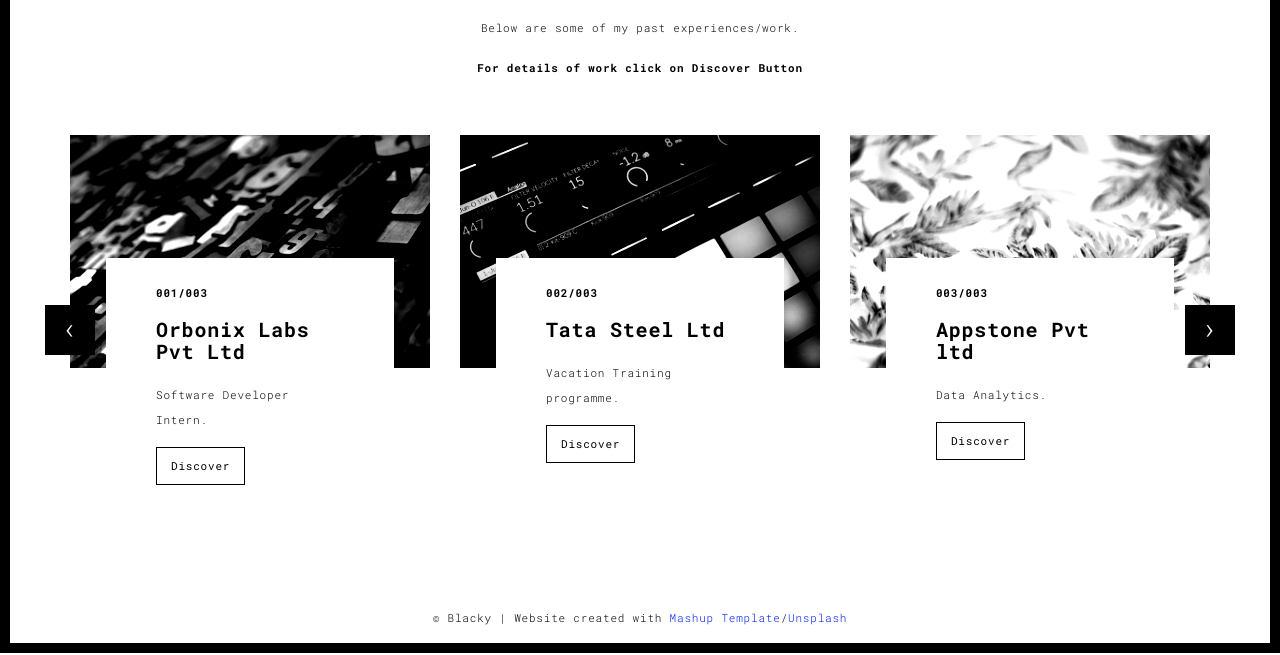
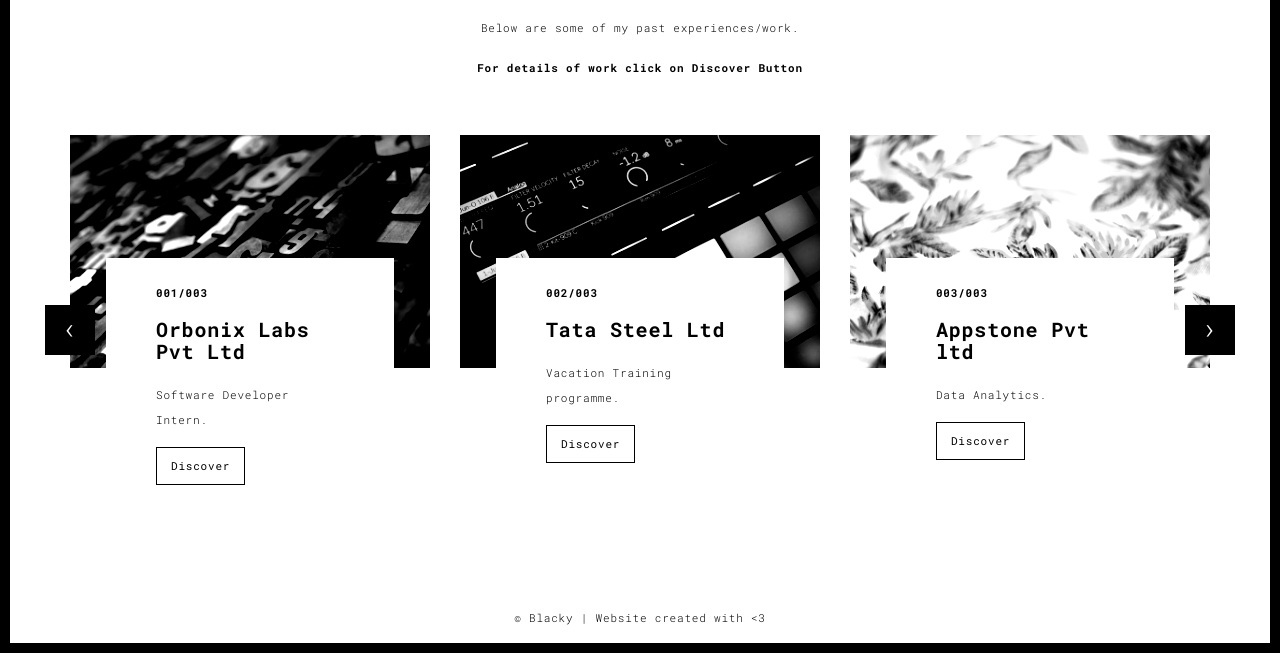
Before and after one commit to Blacky-dev/portfolio2, a plain HTML site: page works.html in a window 1280 px wide. Shown: the part 147-802 px from the top of the page. Drawn offline with Linux system fonts and the light colour scheme.

Commit message:
Update works.html

```diff
--- a/works.html
+++ b/works.html
@@ -133,7 +133,7 @@
   <div class="container">
     <div class="row">
       <div class="col-xs-12">
-        <p>© Blacky | Website created with <a href="http://www.mashup-template.com/" title="Create website with free html template">Mashup Template</a>/<a href="https://www.unsplash.com/" title="Beautiful Free Images">Unsplash</a></p>
+        <p>© Blacky | Website created with <3 </p>
       </div>
     </div>
   </div>
```
